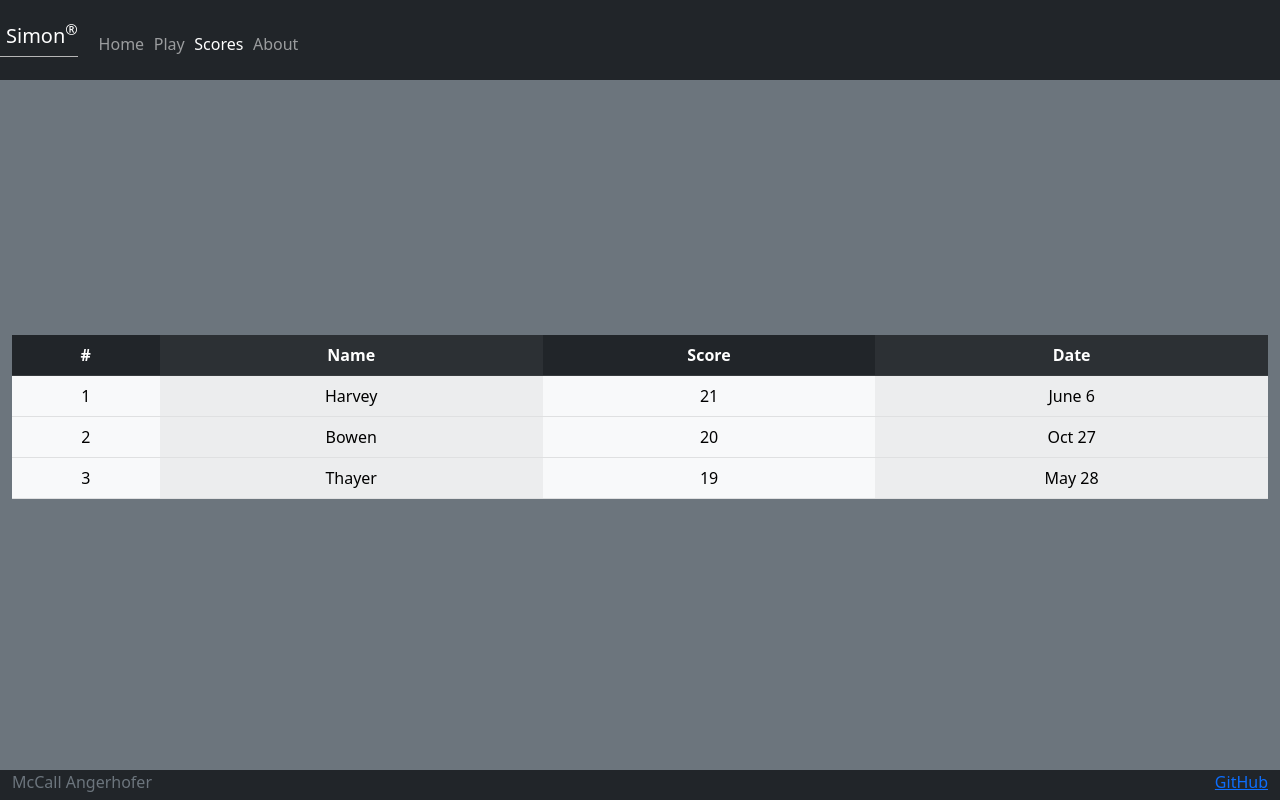
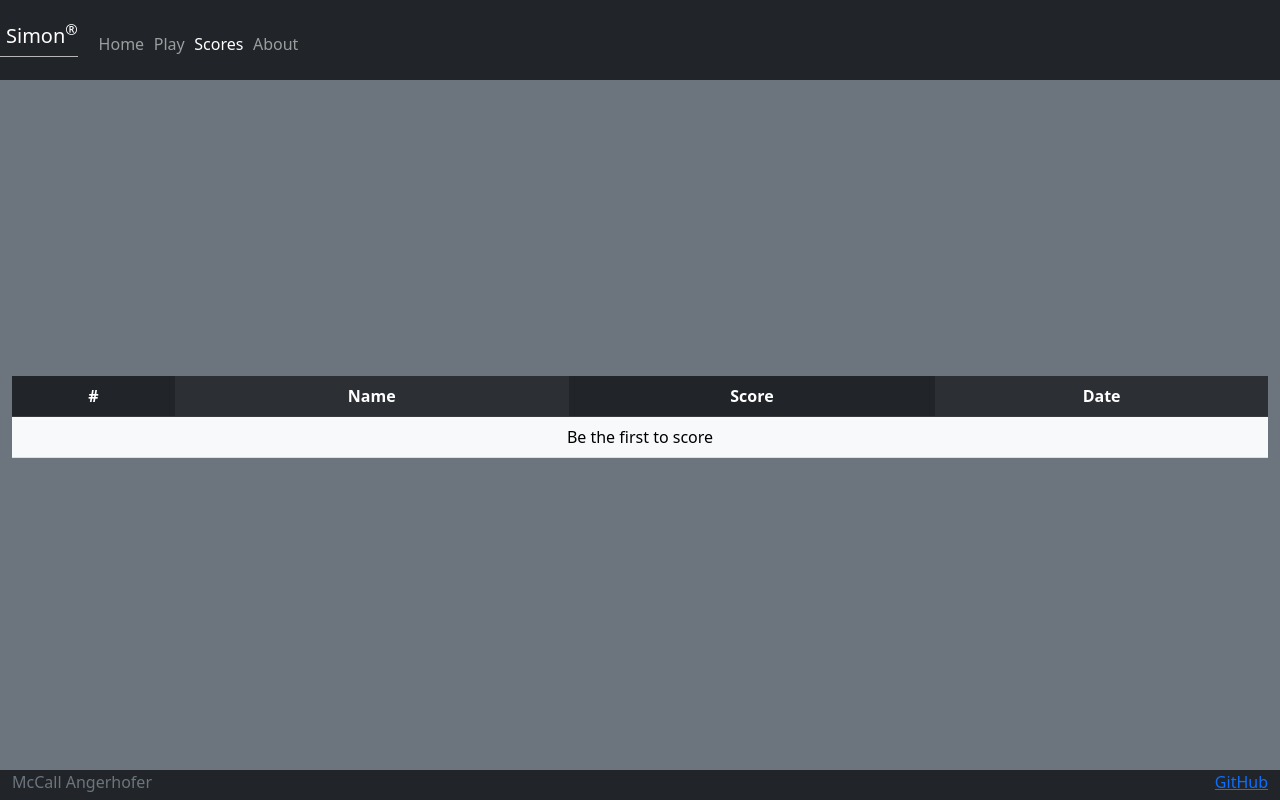
Before and after one commit to mangerhofer/simon, a plain HTML site: page scores.html in a window 1280 px wide. Drawn offline with nearby package versions, Linux system fonts and the light colour scheme.

Commit message:
fixing js code

```diff
--- a/main.css
+++ b/main.css
@@ -145,7 +145,7 @@ body {
     transform: translateX(-50%) translateY(-50%);
   }
 
-  @media (max-height: 600px) {
+  @media (max-height: 500px) {
     header {
       display: none;
     }
--- a/scores.html
+++ b/scores.html
@@ -4,13 +4,13 @@
         <meta charset = 'UTF-8' />
         <meta name = 'viewport' content = 'width=device-width, initial-scale=1.0' />
         <title>Scores</title>
-        <link rel="stylesheet" href="main.css" />
+        <link rel = "stylesheet" href = "main.css" />
         <link rel = 'icon' href = 'icon.png' />
         <link
-            href="https://cdn.jsdelivr.net/npm/bootstrap@5.2.2/dist/css/bootstrap.min.css"
-            rel="stylesheet"
-            integrity="sha384-Zenh87qX5JnK2Jl0vWa8Ck2rdkQ2Bzep5IDxbcnCeuOxjzrPF/et3URy9Bv1WTRi"
-            crossorigin="anonymous"
+            href = "https://cdn.jsdelivr.net/npm/bootstrap@5.2.2/dist/css/bootstrap.min.css"
+            rel = "stylesheet"
+            integrity = "sha384-Zenh87qX5JnK2Jl0vWa8Ck2rdkQ2Bzep5IDxbcnCeuOxjzrPF/et3URy9Bv1WTRi"
+            crossorigin = "anonymous"
         />
     </head>
     <body class = "bg-dark text-light">
@@ -26,9 +26,9 @@
             </nav>
         </header>
 
-        <main class="container-fluid bg-secondary text-center">
-            <table class="table table-light table-striped-columns">
-              <thead class="table-dark">
+        <main class = "container-fluid bg-secondary text-center">
+            <table class = "table table-light table-striped-columns">
+              <thead class = "table-dark">
                     <tr>
                         <th>#</th>
                         <th>Name</th>
@@ -36,24 +36,7 @@
                         <th>Date</th>
                     </tr>
                 </thead>
-                <tbody>
-                    <tr>
-                        <td>1</td>
-                        <td>Harvey</td>
-                        <td>21</td>
-                        <td>June 6</td>
-                    </tr>
-                    <tr>
-                        <td>2</td>
-                        <td>Bowen</td>
-                        <td>20</td>
-                        <td>Oct 27</td>
-                    </tr>
-                    <td>3</td>
-                    <td>Thayer</td>
-                    <td>19</td>
-                    <td>May 28</td>
-                </tbody>
+                <tbody id = "scores"></tbody>
             </table>
         </main>
 
@@ -62,7 +45,7 @@
             <span class = 'text-reset'>McCall Angerhofer</span>
             <a href = 'https://github.com/mangerhofer/simon.git'>GitHub</a>
         </footer>
-        <script src="https://cdn.jsdelivr.net/npm/bootstrap@5.2.3/dist/js/bootstrap.bundle.min.js" integrity="sha384-kenU1KFdBIe4zVF0s0G1M5b4hcpxyD9F7jL+jjXkk+Q2h455rYXK/7HAuoJl+0I4" crossorigin="anonymous"></script>
+        <!-- <script src="https://cdn.jsdelivr.net/npm/bootstrap@5.2.3/dist/js/bootstrap.bundle.min.js" integrity="sha384-kenU1KFdBIe4zVF0s0G1M5b4hcpxyD9F7jL+jjXkk+Q2h455rYXK/7HAuoJl+0I4" crossorigin="anonymous"></script> -->
 
         <script src = 'scores.js'></script>
     </body>
--- a/scores.js
+++ b/scores.js
@@ -28,7 +28,7 @@ function loadScores() {
         tableBodyEl.appendChild(rowEl);
       }
     } else {
-        tableBodyEl.innerHTML = '<tr><td colSpan = 4> Be the first to score</td></tr>';
+      tableBodyEl.innerHTML = '<tr><td colSpan=4>Be the first to score</td></tr>';
     }
   }
 
```
Also changed, not shown: about.html (+6 -6 lines), index.html (+7 -7 lines), login.js (+4 -4 lines), play.html (+19 -19 lines), play.js (+7 -7 lines), 1 other file. Lines whose indentation alone changed are shown as unchanged.
